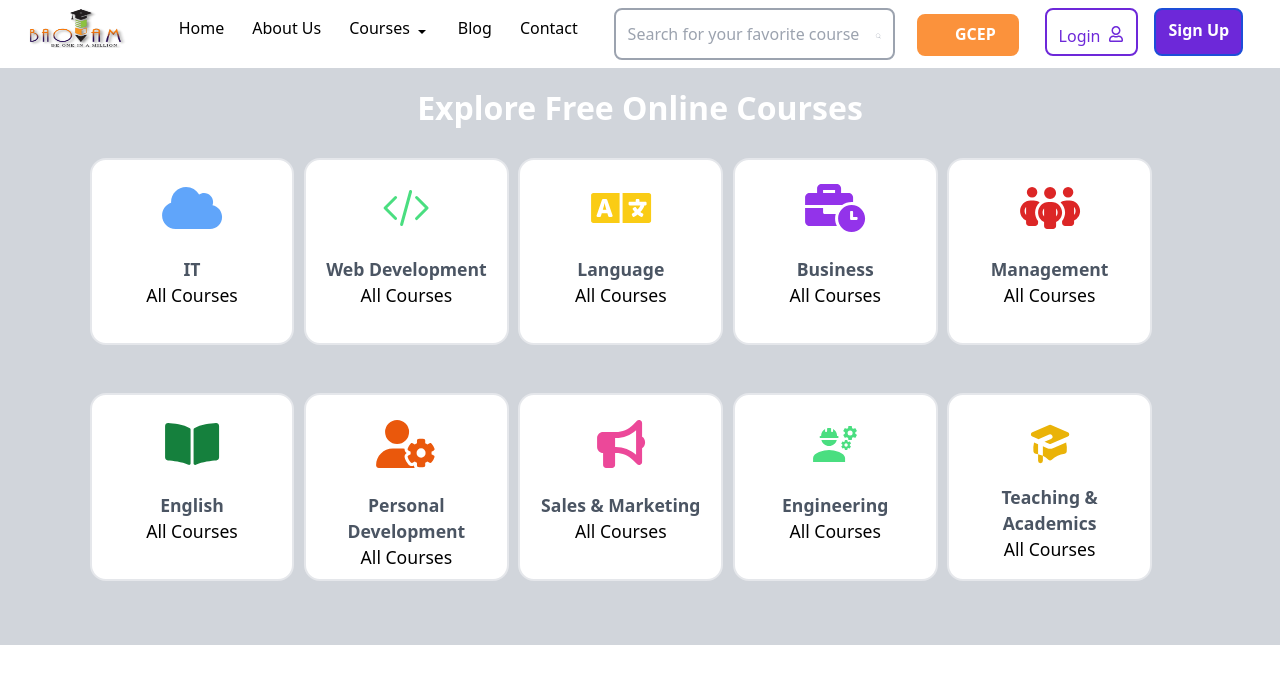
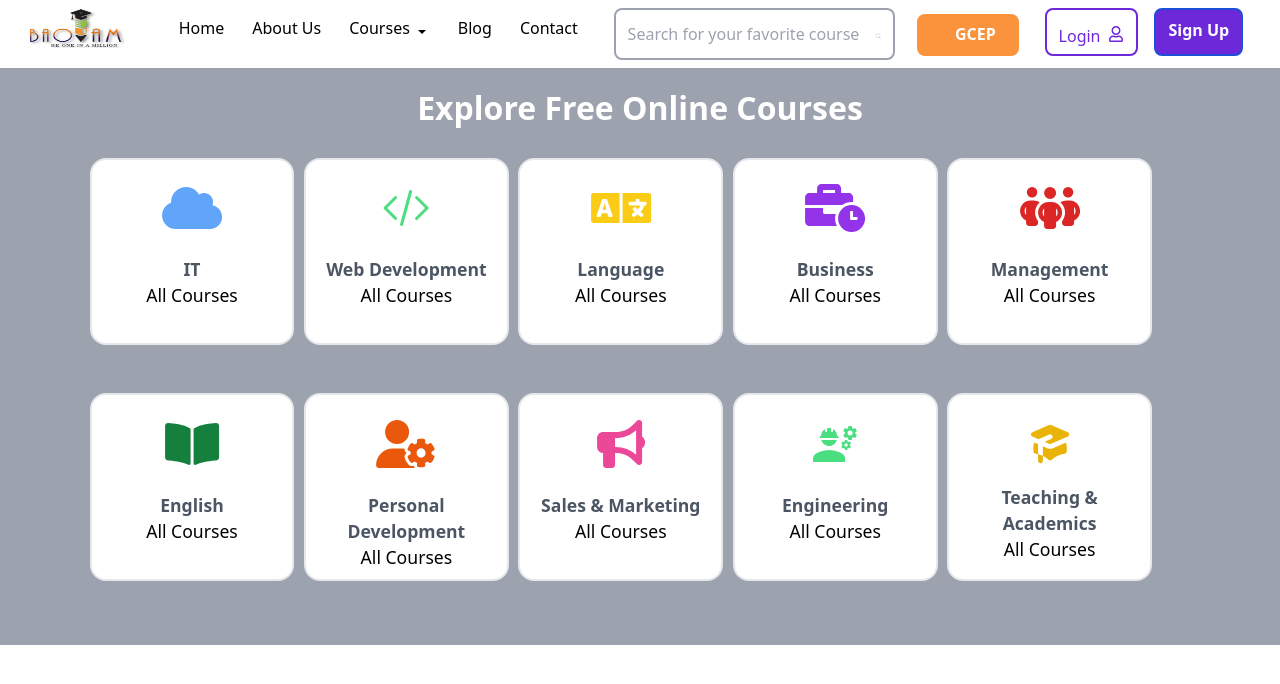
Before and after one commit to BaoiamApp/Baoiam, a React (Vite) app: page / in a window 1280 px wide. Shown: the top 684 px of the page. Built offline with nearby package versions, Linux system fonts and the light colour scheme.

Commit message:
"new changes"

```diff
--- a/src/Components/Courses.jsx
+++ b/src/Components/Courses.jsx
@@ -14,7 +14,7 @@ import React from 'react'
 
 const Courses = () => {
   return (
-    <div className='w-[100%] bg-gray-300 '>
+    <div className='w-[100%] bg-gray-400 '>
 
       <p className='text-center font-bold text-white text-[2rem] pt-[1rem]'>Explore Free Online Courses</p>
 
--- a/src/Components/Navbar.jsx
+++ b/src/Components/Navbar.jsx
@@ -57,7 +57,7 @@ const Navbar = () => {
       </div>
 
 
-    <div className='bg-orange-400 xl:px-[2rem] sm:mb-1 xl:w-[8%]  font-bold lg:block lg:p-0 lg:px-4 p-1 pl-3 xl:py-1 lg:mr-1 w-[9%] md:pt-2 lg:w-[7%]  mt-1.5  px-14 rounded-lg text-white'><button className='sm:pt-1 md:mb-1 lg:text-center md:mx-1.5'>GCEP</button></div>
+    <div className='bg-orange-400 xl:px-[2rem] sm:mb-1 xl:w-[8%]  font-bold lg:block lg:p-1 lg:px-3 p-1 pl-3 xl:py-1 lg:mr-1 w-[9%] md:pt-2 lg:w-[7%]  mt-1.5  px-14 rounded-lg text-white'><button className='sm:pt-1 md:mb-1 lg:text-center md:mx-1.5'>GCEP</button></div>
 
     <div className='flex '>
         <div className='border-2 xl:flex hidden lg:hidden px-3 xl:pt-2 mr-[1rem] border-violet-700 rounded-lg mb-1 text-violet-700'><button className='pr-2 '>Login</button>
```
